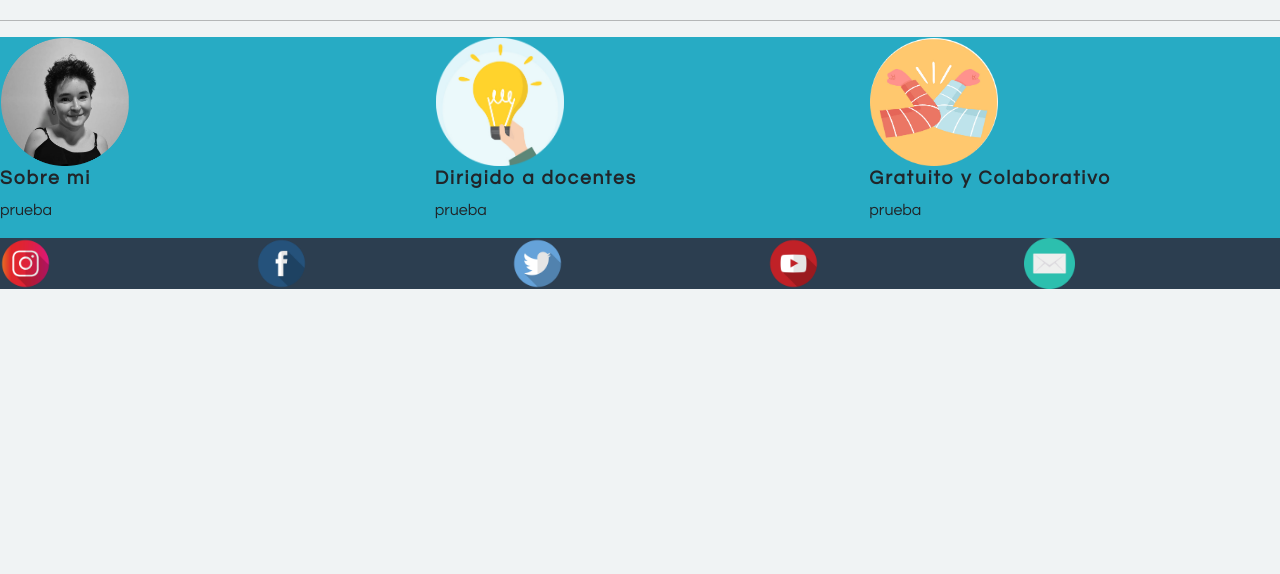
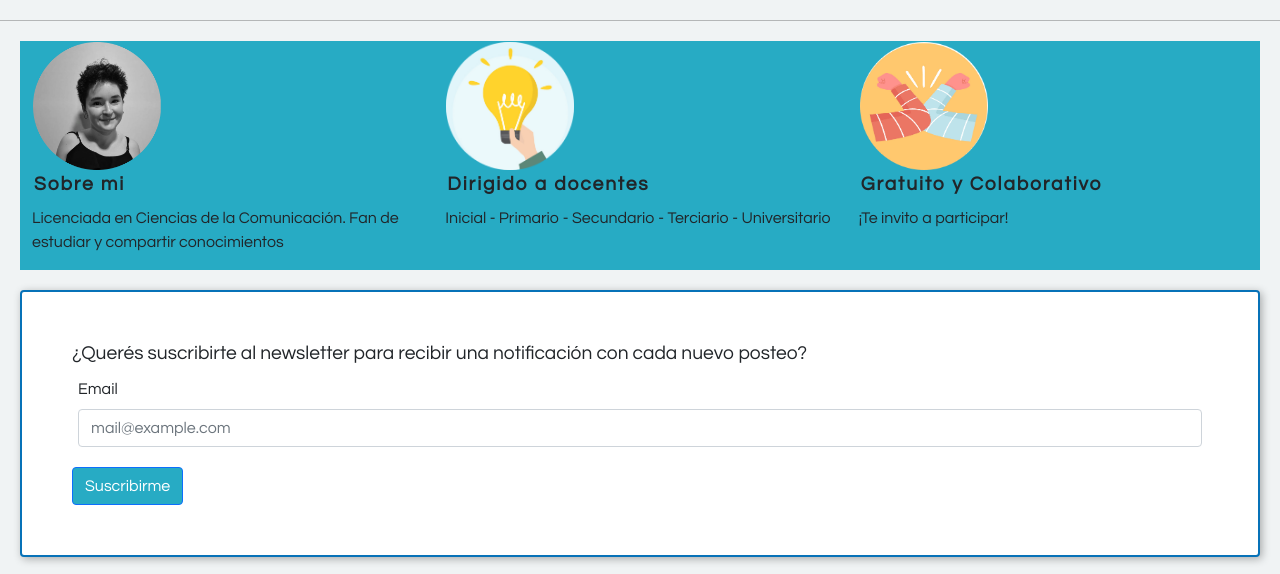
Before and after one commit to CarolinaRondinelli/entrega_github, a website: page index.html in a window 1280 px wide. Shown: the part 440-1014 px from the top of the page. Before the commit the page ends 800 px from the top, so only its background shows below. Drawn offline with nearby package versions, Linux system fonts and the light colour scheme; a web font is replaced by a local one.

Commit message:
trabajo en index

```diff
--- a/index.html
+++ b/index.html
@@ -93,14 +93,15 @@
     <!--Cierre Portada -->
     <hr>
     <!--Resumén Página-->
-    <div class="row d-flex justify-content-between">
+    <div class="row d-flex">
 
         <div class="col-sm-12 col-md-12 col-lg-4">
             <div class="politicard">
                 <div class="contenido-card">
                     <img class="resumenImagen" src="imagenes/yo.png">
                     <h3 class="item">Sobre mi</h3>
-                    <p class="politicasContent">prueba</p>
+                    <p class="politicasContent">Licenciada en Ciencias de la Comunicación. Fan de estudiar y compartir
+                        conocimientos</p>
                 </div>
             </div>
         </div>
@@ -110,7 +111,7 @@
                 <div class="contenido-card">
                     <img class="resumenImagen" src="imagenes/destinatario.png">
                     <h3 class="item">Dirigido a docentes</h3>
-                    <p class="politicasContent">prueba</p>
+                    <p class="politicasContent">Inicial - Primario - Secundario - Terciario - Universitario</p>
                 </div>
             </div>
         </div>
@@ -118,15 +119,26 @@
         <div class="col-sm-12 col-md-12 col-lg-4">
             <div class="politicard">
                 <div class="contenido-card">
-                    <img class="resumenImagen"src="imagenes/colaborativa.png">
+                    <img class="resumenImagen" src="imagenes/colaborativa.png">
                     <h3 class="item">Gratuito y Colaborativo</h3>
-                    <p class="politicasContent">prueba</p>
+                    <p class="politicasContent">¡Te invito a participar!</p>
                 </div>
             </div>
         </div>
     </div>
     </section>
     <!--Fin Resumén Página-->
+
+    <!--Newsletter-->
+    <form class="formularioPropuesta">
+        <h3>¿Querés suscribirte al newsletter para recibir una notificación con cada nuevo posteo?</h3>
+        <div class="mb-3">
+            <label for="exampleInputEmail1" class="form-label">Email</label>
+            <input type="email" class="form-control" id="exampleInputEmail1" required aria-describedby="emailHelp"
+                placeholder="mail@example.com">
+        </div>
+        <button type="submit" class="btn btn-primary">Suscribirme</button>
+    </form>
 
     <!--Footer-->
     <footer id="contacto">
--- a/scss/sites/_index.scss
+++ b/scss/sites/_index.scss
@@ -57,25 +57,27 @@
 }
 
 /*RESUMEN*/
-.item {
-    font-weight: bold;
-    letter-spacing: 0.1em;
-    margin-right: 5px;
-    max-width: $ancho*2;
-    height: auto;
-}
 
-.resumenImagen {
-    width: 8rem;
-    margin: 1px;
-}
-
-
-#row {
+.row {
+    margin: 20px;
+    justify-content: center;
     @media only screen and (max-width: 400px) {
         @include tipo (flex,column, space-between);
     }
     @media only screen and (min-width: 401px) and (max-width: 960px) {
         @include tipo (flex,column, space-between);
     }
+    .item {
+        font-weight: bold;
+        letter-spacing: 0.1em;
+        margin-right: 5px;
+        padding: 2px;
+        max-width: $ancho*2;
+        height: auto;
+    }
+    .resumenImagen {
+        width: 8rem;
+        margin: 1px;
+        align-content: center;
+    }
 }
```
Also changed, not shown: css/style.css, 1 other file. Lines whose indentation alone changed are shown as unchanged.
